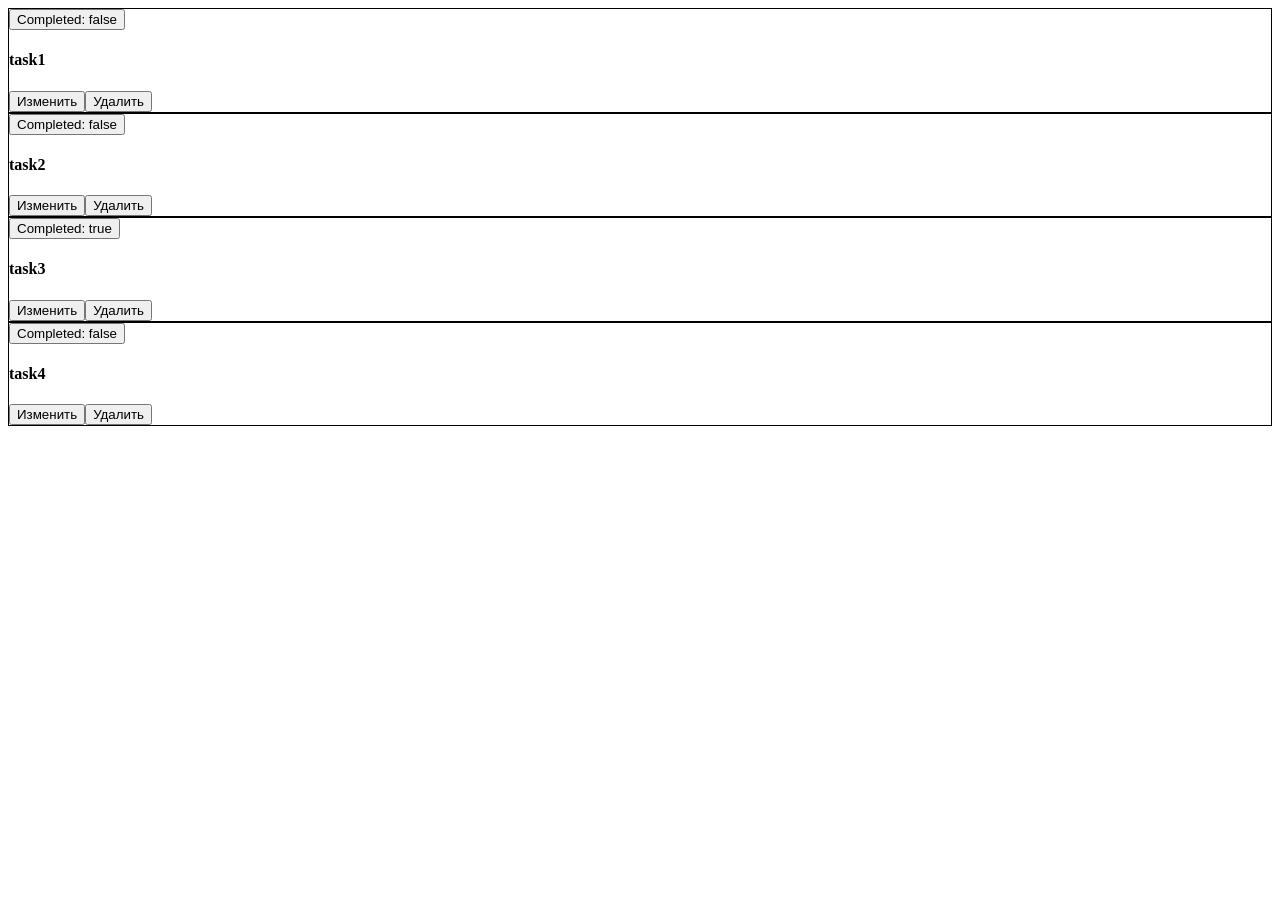
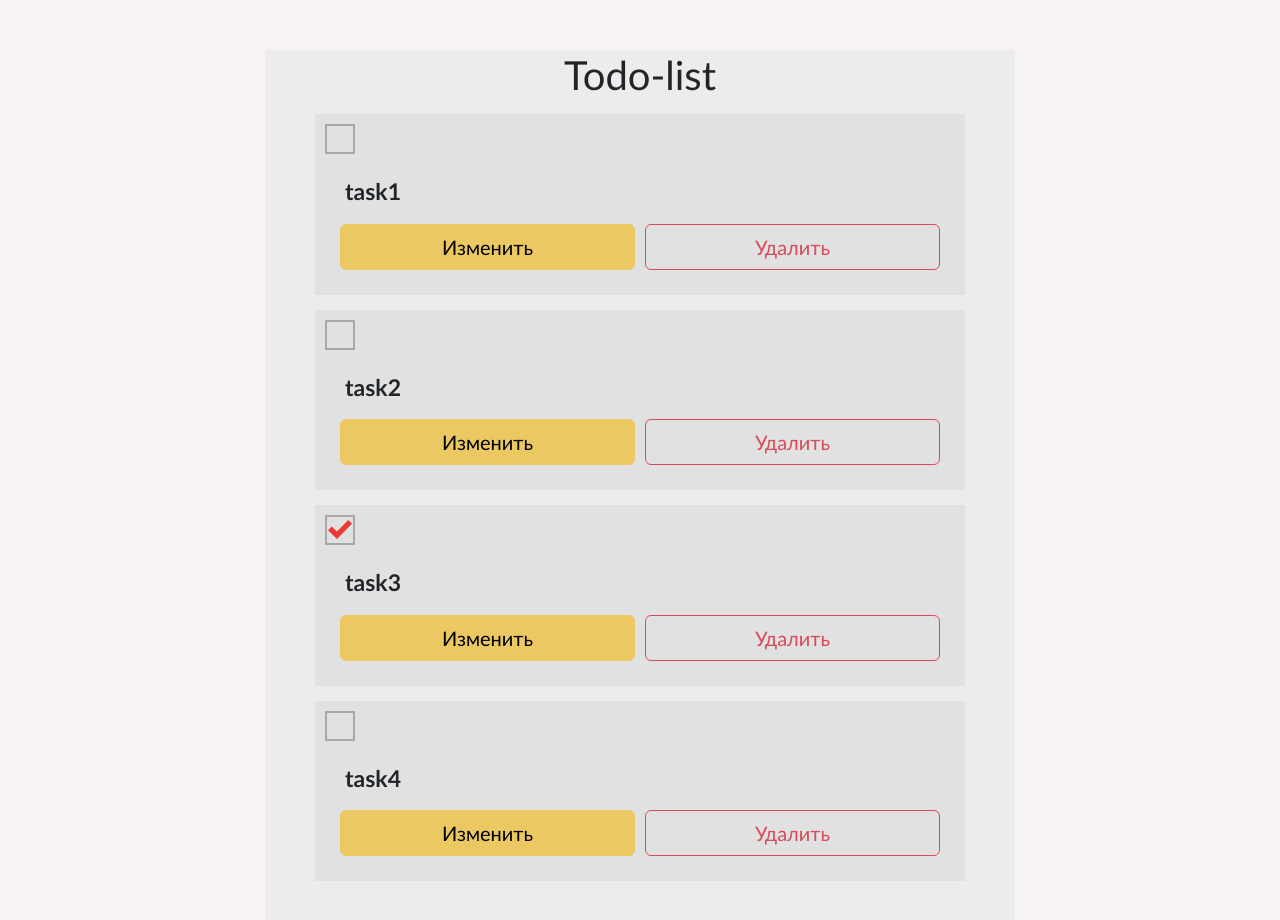
Before and after one commit to GeorgeVorob/Vue_and_Laravel_demo, a Vue app in the folder frontend/: page / in a window 1280 px wide. Shown: the top 920 px of the page. Before the commit the page ends 800 px from the top, so only its background shows below. Built offline with nearby package versions, Linux system fonts and the light colour scheme.

Commit message:
Add design

```diff
--- a/frontend/index.html
+++ b/frontend/index.html
@@ -6,6 +6,7 @@
   <link rel="icon" href="/favicon.ico">
   <meta name="viewport" content="width=device-width, initial-scale=1.0">
   <title>Vue and Laravel demo</title>
+
 </head>
 
 <body>
--- a/frontend/package.json
+++ b/frontend/package.json
@@ -8,6 +8,8 @@
     "lint": "eslint . --ext .vue,.js,.jsx,.cjs,.mjs --fix --ignore-path .gitignore"
   },
   "dependencies": {
+    "@popperjs/core": "^2.11.6",
+    "bootstrap": "^5.2.2",
     "vue": "^3.2.41"
   },
   "devDependencies": {
--- a/frontend/src/App.vue
+++ b/frontend/src/App.vue
@@ -5,10 +5,37 @@ import TaskList from './components/TaskList.vue';
 
 <template>
   <header>
-
   </header>
 
   <main>
-    <TaskList></TaskList>
+    <div class="task-list-container">
+      <h1 class="header-text">Todo-list</h1>
+      <TaskList></TaskList>
+    </div>
   </main>
 </template>
+
+<style lang="scss">
+@import "./assets/coloros.scss";
+@import "./styles/base.scss";
+@import "./styles/custom.scss";
+
+body {
+  background-color: var(--appBackgroundColor1);
+}
+
+header {
+  margin-bottom: 50px;
+}
+
+.task-list-container {
+  background-color: var(--appBackgroundColor2);
+  margin: 0px auto 0px auto;
+  padding: 1px 50px 50px 50px;
+  max-width: 750px;
+}
+
+.header-text {
+  text-align: center;
+}
+</style>
--- /dev/null
+++ b/frontend/src/assets/coloros.scss
@@ -0,0 +1,6 @@
+:root {
+    --appBackgroundColor1: #f7f3f3;
+    --appBackgroundColor2: #ececec;
+    --appBackgroundColor3: #e1e1e1;
+    --appMainColor: #e93936;
+}
--- a/frontend/src/components/TaskCard.vue
+++ b/frontend/src/components/TaskCard.vue
@@ -21,27 +21,77 @@ function OnCardSave() {
 
 <template>
     <div class="task-card">
-        <button @click="$emit('toggle-completness', props.id)">
-            Completed: {{ props.completed == true ? "true" : "false" }}
-        </button>
+        <div class="completed-checkbox" @click="$emit('toggle-completness', props.id)">
+            <div v-if="props.completed" class="check-mark"></div>
+        </div>
 
         <div v-if="!isEditing">
-            <h4>{{ props.name }}</h4>
-            <button @click="isEditing = true">Изменить</button>
-            <button @click="$emit('delete', props.id)">Удалить</button>
+            <p class="card-text">{{ props.name }}</p>
+            <div class="buttons-container">
+                <button class="btn btn-warning" @click="isEditing = true">Изменить</button>
+                <button class="btn btn-outline-danger" @click="$emit('delete', props.id)">Удалить</button>
+            </div>
         </div>
 
-        <div v-else>
+        <div class="card-content" v-else>
             <form @submit.prevent="OnCardSave">
-                <input v-model="renamingString" name="taskNameInput" type="text" />
-                <input value="Сохранить" type="submit" />
+                <div class="buttons-container">
+                    <textarea class="text-editor" v-model="renamingString" name="taskNameInput" type="text" />
+                    <input class="btn btn-outline-success" value="Сохранить" type="submit" />
+                </div>
             </form>
         </div>
     </div>
 </template>
 
-<style>
+<style lang="scss">
 .task-card {
-    border: 1px solid black;
+    background-color: var(--appBackgroundColor3);
+    padding: 20px;
+}
+
+.completed-checkbox {
+    $size: 30px;
+    $checkMarkURL: "../assets/images/check_mark.svg";
+
+    position: relative;
+    top: -10px;
+    left: -10px;
+    height: $size;
+    width: $size;
+    border: 2px solid rgb(167, 167, 167);
+
+    .check-mark {
+        height: 100%;
+        width: 100%;
+        background-color: var(--appMainColor);
+        -webkit-mask: url($checkMarkURL) no-repeat center;
+        mask: url($checkMarkURL) no-repeat center;
+    }
+}
+
+.card-text {
+    font-size: 23px;
+    font-weight: bold;
+    margin: 10px;
+}
+
+.buttons-container {
+    display: flex;
+    flex-flow: row wrap;
+
+    button,
+    input {
+        font-size: 20px;
+        margin: 5px;
+        height: 46px;
+        flex: 1 0 200px;
+    }
+}
+
+.text-editor {
+    display: flex;
+    flex: none;
+    width: 100%;
 }
 </style>
--- a/frontend/src/components/TaskList.vue
+++ b/frontend/src/components/TaskList.vue
@@ -26,7 +26,14 @@ function OnTaskDelete(taskId) {
 
 <template>
     <div>
-        <TaskCard v-for="task in tasks" :key="task.id" :id="task.id" :name="task.name" :completed="task.completed"
-            @rename="OnTaskRename" @delete="OnTaskDelete" @toggle-completness="OnTaskToggle"></TaskCard>
+        <TaskCard class="task-card-with-spaces" v-for="task in tasks" :key="task.id" :id="task.id" :name="task.name"
+            :completed="task.completed" @rename="OnTaskRename" @delete="OnTaskDelete"
+            @toggle-completness="OnTaskToggle"></TaskCard>
     </div>
 </template>
+
+<style lang="scss">
+.task-card-with-spaces {
+    margin: 15px 0px 15px 0px;
+}
+</style>
--- /dev/null
+++ b/frontend/src/styles/base.scss
@@ -0,0 +1,3 @@
+* {
+    font-family: Calibri;
+}
--- /dev/null
+++ b/frontend/src/styles/custom.scss
@@ -0,0 +1,5 @@
+$warning: #ebc862;
+$danger: #d84b59;
+$success: #3b9b6e;
+
+@import "node_modules/bootstrap/scss/bootstrap";
```
Also changed, not shown: frontend/src/assets/images/check_mark.svg (added), 1 other file (tests, documents, lock files or other folders).
